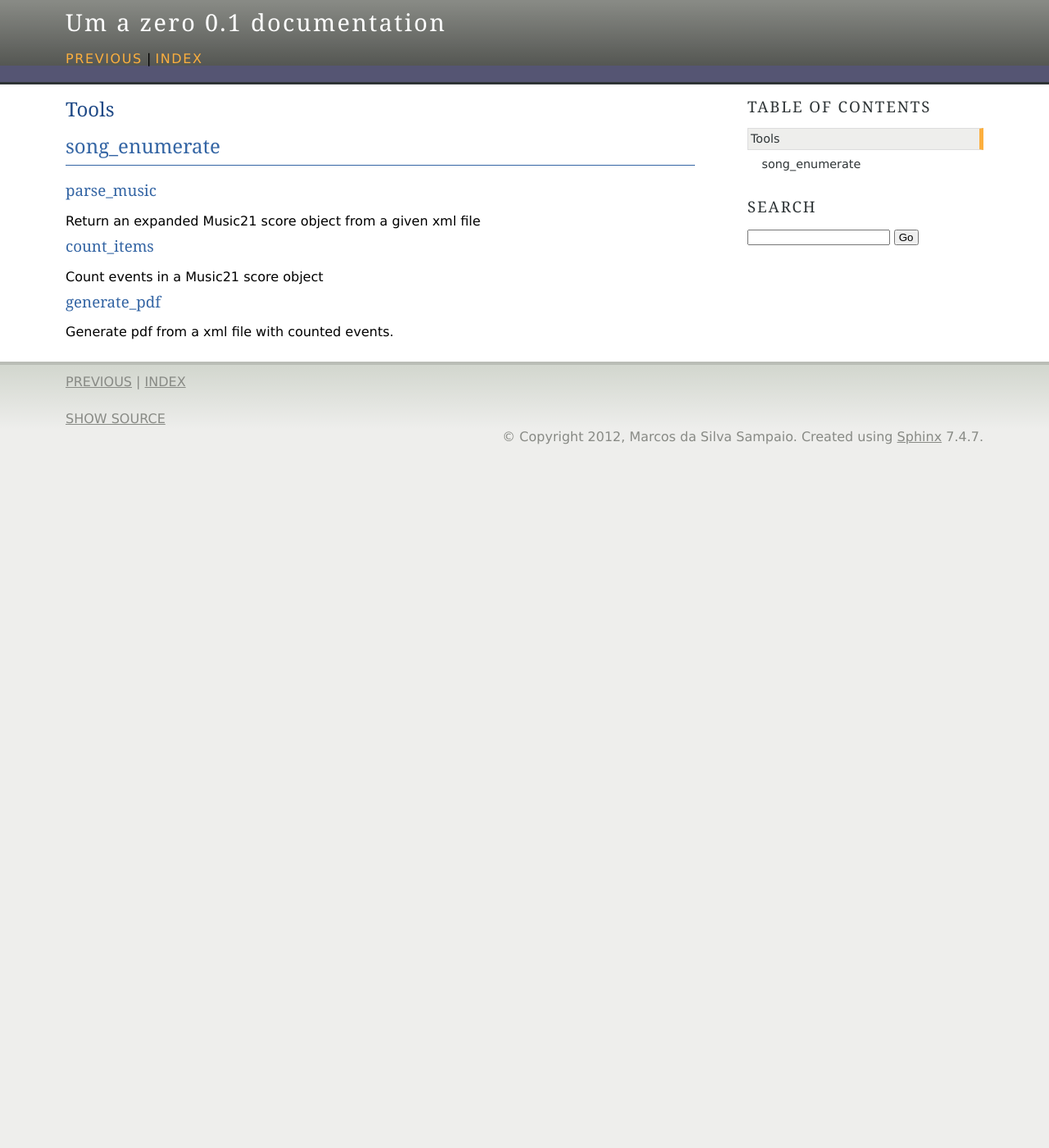
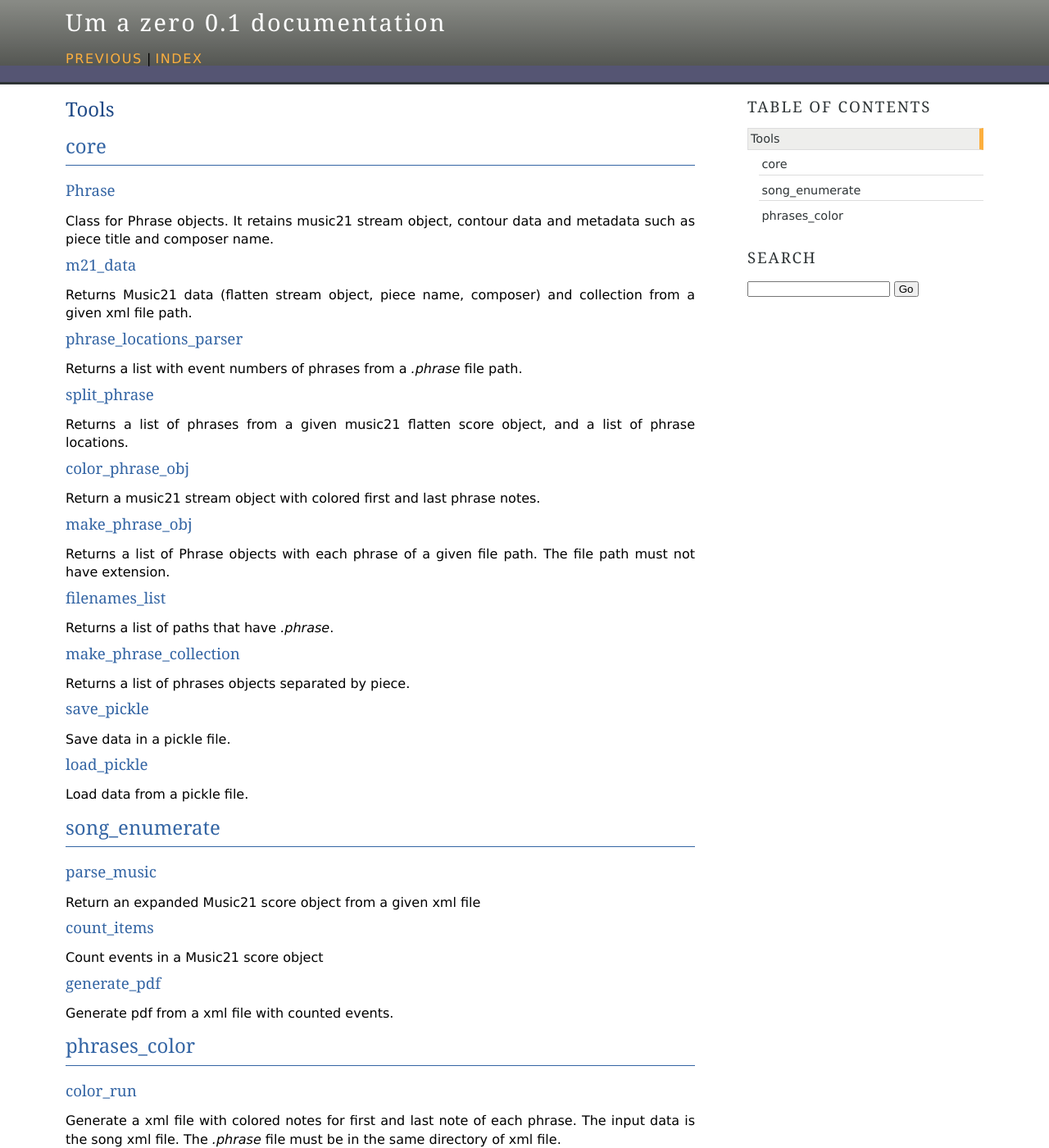
Before and after one commit to msampaio/choros-contour, a Sphinx documentation site: the page built from doc/tools.rst, in a window 1280 px wide and 1400 px high. Shown: the whole window at 82% size. Built offline with Sphinx 7.4.7, drawn with Linux system fonts in a browser that asks for light colours.

Commit message:
Insert documentation for tools

```diff
--- a/doc/tools.rst
+++ b/doc/tools.rst
@@ -1,5 +1,65 @@
 Tools
 =====
+
+core
+----
+
+Phrase
+......
+
+Class for Phrase objects. It retains music21 stream object, contour
+data and metadata such as piece title and composer name.
+
+m21_data
+........
+
+Returns Music21 data (flatten stream object, piece name, composer) and
+collection from a given xml file path.
+
+phrase_locations_parser
+.......................
+
+Returns a list with event numbers of phrases from a `.phrase` file
+path.
+
+split_phrase
+............
+
+Returns a list of phrases from a given music21 flatten score object,
+and a list of phrase locations.
+
+
+color_phrase_obj
+................
+
+Return a music21 stream object with colored first and last phrase
+notes.
+
+make_phrase_obj
+...............
+
+Returns a list of Phrase objects with each phrase of a given file
+path. The file path must not have extension.
+
+filenames_list
+..............
+
+Returns a list of paths that have `.phrase`.
+
+make_phrase_collection
+......................
+
+Returns a list of phrases objects separated by piece.
+
+save_pickle
+...........
+
+Save data in a pickle file.
+
+load_pickle
+...........
+
+Load data from a pickle file.
 
 song_enumerate
 --------------
@@ -18,3 +78,13 @@ generate_pdf
 ............
 
 Generate pdf from a xml file with counted events.
+
+phrases_color
+-------------
+
+color_run
+.........
+
+Generate a xml file with colored notes for first and last note of each
+phrase. The input data is the song xml file. The `.phrase` file must
+be in the same directory of xml file.
```
